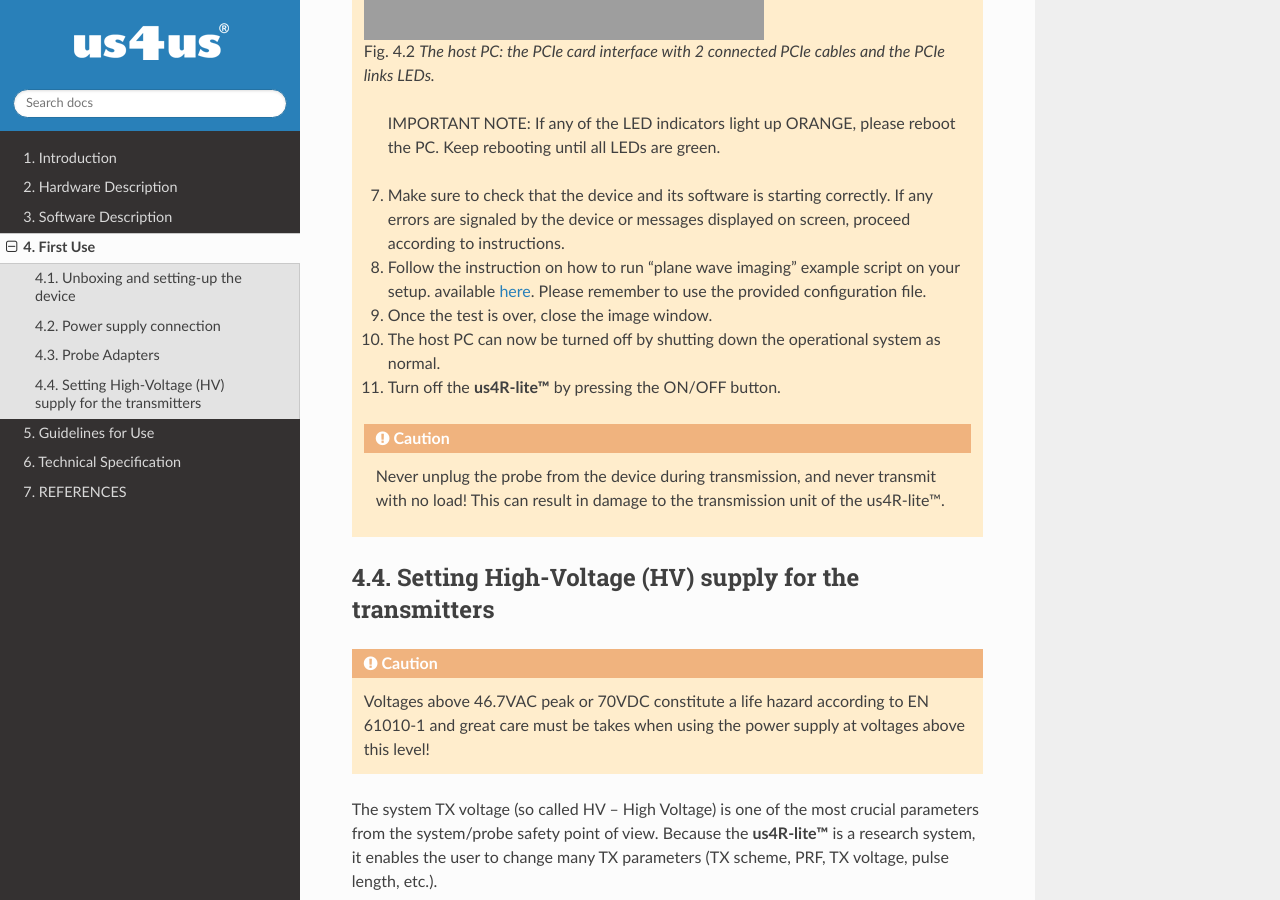
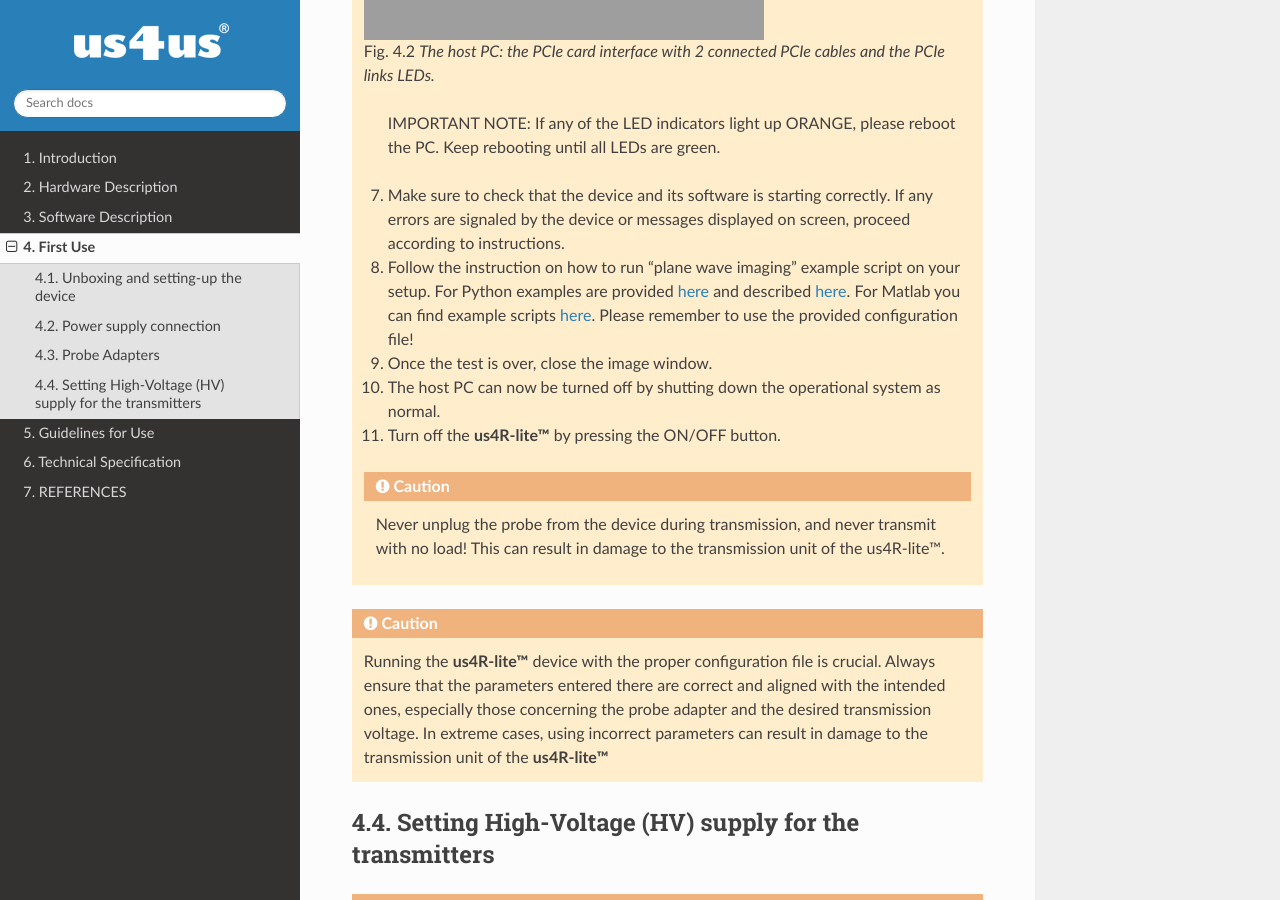
Before and after one commit to us4useu/us4r-lite-user-docs, a Sphinx documentation site: the page built from docs/content/first-use.md, in a window 1280 px wide and 900 px high, scrolled down 4552 px. Built offline with Sphinx 7.4.7 and the Read the Docs theme 3.1.0, drawn with Linux system fonts in a browser that asks for light colours.

Commit message:
PR ready
Changes and notes are described in the related YouTrack issue. Please also follow the issue during the review..

```diff
--- a/docs/content/first-use.md
+++ b/docs/content/first-use.md
@@ -147,7 +147,8 @@
 
 7.  Make sure to check that the device and its software is starting correctly. If any errors are signaled by the device or messages displayed on screen, proceed according to instructions.
 
-8.  Follow the instruction on how to run "plane wave imaging" example script on your setup. available [here](https://us4useu.github.io/arrus-toolkit/content/installation/index.html#python). Please remember to use the provided configuration file.
+8.  Follow the instruction on how to run "plane wave imaging" example script on your setup. For Python examples are provided [here](https://github.com/us4useu/arrus/tree/master/api/python/examples) and described [here](https://us4useu.github.io/arrus-docs/releases/current/python/content/examples.html). For Matlab you can find example scripts [here](https://github.com/us4useu/arrus/tree/master/api/matlab/examples).
+Please remember to use the provided configuration file!
 
 9.  Once the test is over, close the image window.
 
@@ -159,6 +160,11 @@
 :::{CAUTION}
 Never unplug the probe from the device during transmission, and never transmit with no load!
 This can result in damage to the transmission unit of the us4R-lite™.
+:::
+
+:::{CAUTION}
+Running the **us4R-lite™** device with the proper configuration file is crucial. Always ensure that the parameters entered there are correct and aligned with the intended ones, especially those concerning the probe adapter and the desired transmission voltage.
+In extreme cases, using incorrect parameters can result in damage to the transmission unit of the **us4R-lite™**
 :::
 
 ## Setting High-Voltage (HV) supply for the transmitters
```
